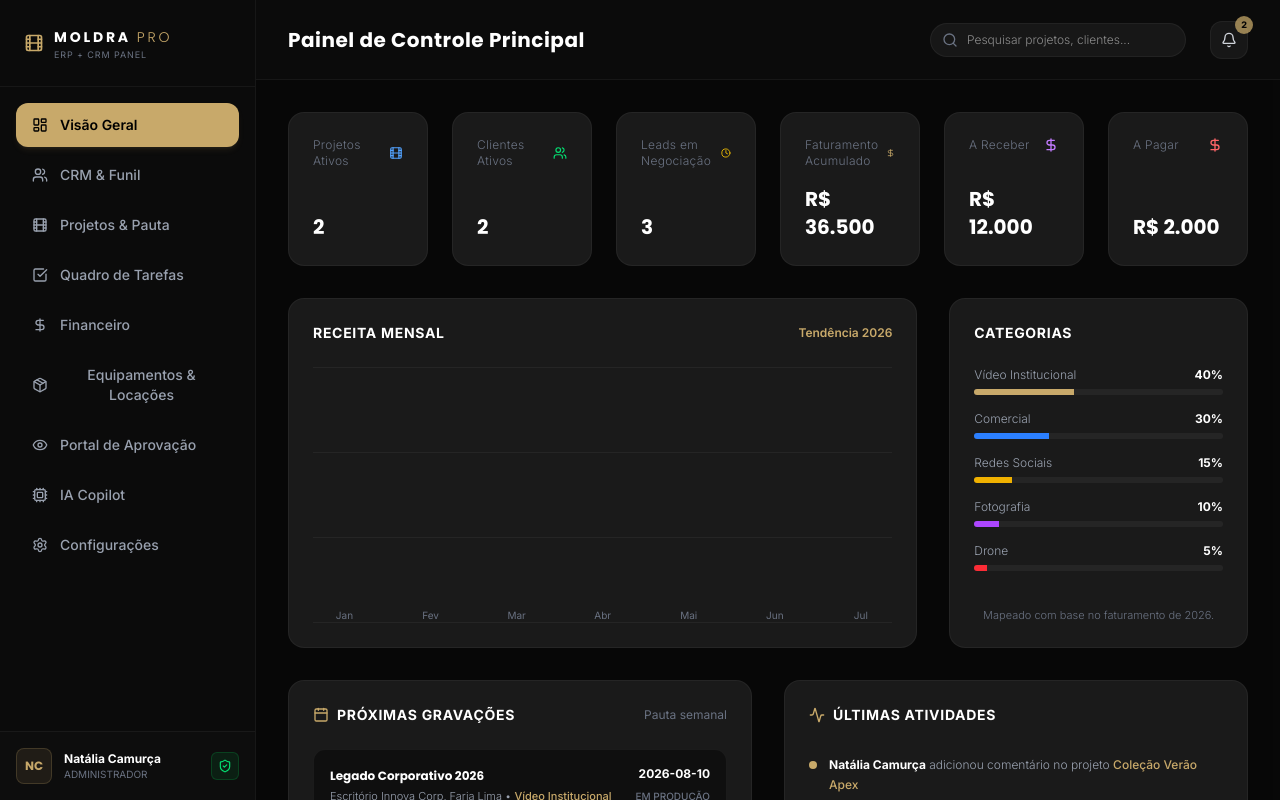
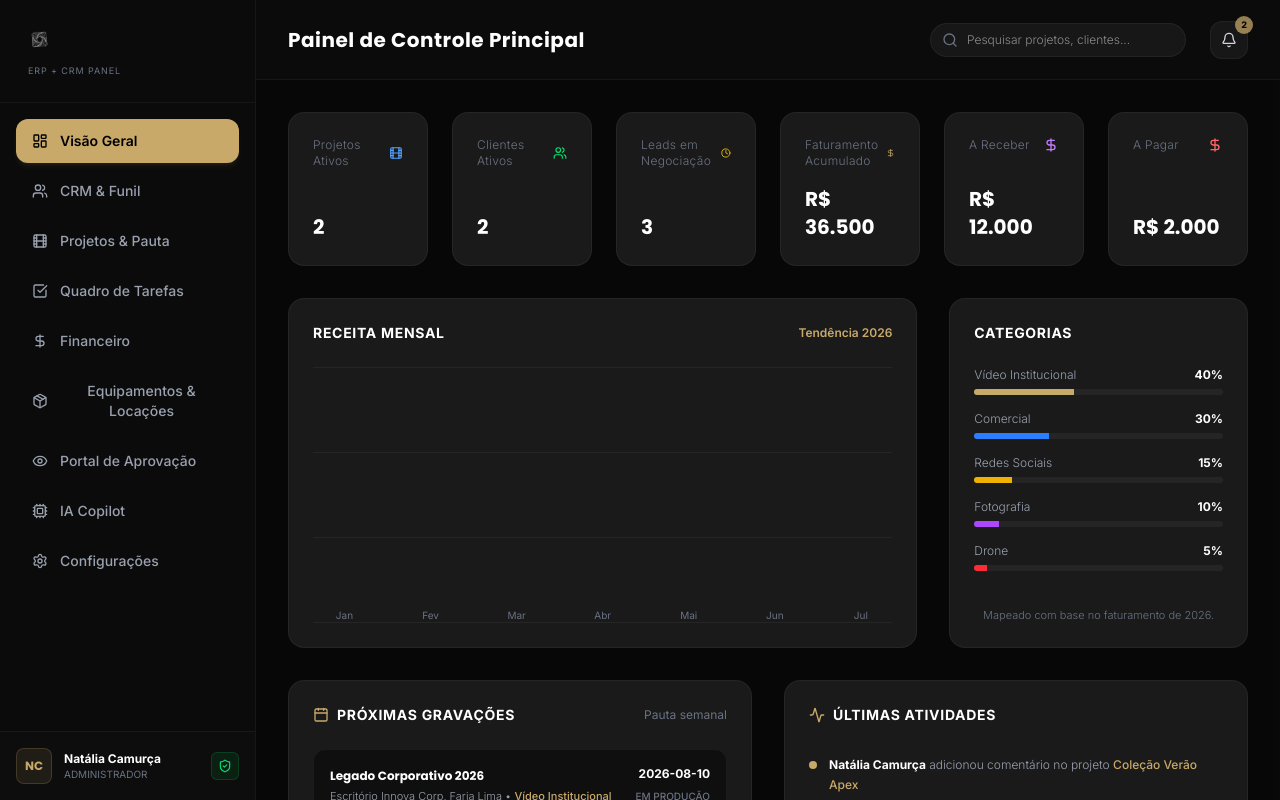
Before and after one commit to moldra-films/moldra-website, a Next.js app: page /admin in a window 1280 px wide. Built offline with nearby package versions, Linux system fonts and the light colour scheme.

Commit message:
Add official Moldra Films logo and update components

```diff
--- a/src/components/Footer.tsx
+++ b/src/components/Footer.tsx
@@ -1,6 +1,7 @@
 "use client";
 
 import { Film, ArrowUp } from "lucide-react";
+import Image from "next/image";
 
 const InstagramIcon = () => (
   <svg
@@ -65,10 +66,13 @@ export default function Footer({ onScrollToSection }: FooterProps) {
           {/* Logo & Info */}
           <div className="md:col-span-2">
             <div className="flex items-center gap-2 mb-6 cursor-pointer" onClick={handleScrollTop}>
-              <Film className="w-6 h-6 text-primary" />
-              <span className="text-lg font-bold tracking-[0.3em] uppercase text-white font-display">
-                MOLDRA <span className="text-primary font-light">FILMS</span>
-              </span>
+              <Image
+                src="/logo.png"
+                alt="Moldra Films Logo"
+                width={150}
+                height={40}
+                className="h-8 w-auto object-contain"
+              />
             </div>
             <p className="text-sm text-gray-400 font-sans font-light leading-relaxed max-w-sm">
               Somos uma produtora audiovisual focada em criar conteúdos cinematográficos impactantes que fortalecem e consolidam marcas no mercado.
--- a/src/components/Hero.tsx
+++ b/src/components/Hero.tsx
@@ -2,6 +2,7 @@
 
 import { motion } from "framer-motion";
 import { Play, ArrowRight, Film } from "lucide-react";
+import Image from "next/image";
 
 interface HeroProps {
   onScrollToPortfolio: () => void;
@@ -38,12 +39,15 @@ export default function Hero({ onScrollToPortfolio, onScrollToContact }: HeroPro
           initial={{ opacity: 0, y: -20 }}
           animate={{ opacity: 1, y: 0 }}
           transition={{ duration: 1.2, ease: "easeOut" }}
-          className="flex items-center gap-3 mb-8"
+          className="flex justify-center mb-8"
         >
-          <Film className="w-8 h-8 text-primary animate-pulse" />
-          <span className="text-xl font-bold tracking-[0.4em] uppercase text-white font-display">
-            MOLDRA <span className="text-primary font-light">FILMS</span>
-          </span>
+          <Image
+            src="/logo.png"
+            alt="Moldra Films Logo"
+            width={240}
+            height={65}
+            className="h-16 w-auto object-contain"
+          />
         </motion.div>
 
         {/* Main Title */}
--- a/src/components/Navbar.tsx
+++ b/src/components/Navbar.tsx
@@ -3,6 +3,7 @@
 import { useState, useEffect } from "react";
 import { Film, Menu, X } from "lucide-react";
 import { motion, AnimatePresence } from "framer-motion";
+import Image from "next/image";
 
 interface NavbarProps {
   onScrollToSection: (id: string) => void;
@@ -47,10 +48,13 @@ export default function Navbar({ onScrollToSection }: NavbarProps) {
             onClick={() => window.scrollTo({ top: 0, behavior: "smooth" })}
             className="flex items-center gap-2 cursor-pointer group"
           >
-            <Film className="w-6 h-6 text-primary group-hover:rotate-12 transition-transform duration-300" />
-            <span className="text-lg font-bold tracking-[0.3em] uppercase text-white font-display">
-              MOLDRA <span className="text-primary font-light">FILMS</span>
-            </span>
+            <Image
+              src="/logo.png"
+              alt="Moldra Films Logo"
+              width={160}
+              height={45}
+              className="h-10 w-auto object-contain"
+            />
           </div>
 
           {/* Desktop Nav Links */}
--- a/src/components/admin/AdminSidebar.tsx
+++ b/src/components/admin/AdminSidebar.tsx
@@ -12,6 +12,7 @@ import {
   Settings,
   ShieldCheck
 } from "lucide-react";
+import Image from "next/image";
 
 interface AdminSidebarProps {
   activeTab: string;
@@ -36,16 +37,17 @@ export default function AdminSidebar({ activeTab, setActiveTab }: AdminSidebarPr
       {/* Upper Area: Logo & Menu */}
       <div className="flex flex-col">
         {/* Brand Logo header */}
-        <div className="px-6 py-6 border-b border-white/5 flex items-center gap-2.5">
-          <Film className="w-5 h-5 text-primary" />
-          <div>
-            <span className="text-sm font-bold tracking-[0.2em] uppercase text-white font-display">
-              MOLDRA <span className="text-primary font-light">PRO</span>
-            </span>
-            <span className="block text-[9px] uppercase tracking-widest text-gray-500 font-sans">
-              ERP + CRM Panel
-            </span>
-          </div>
+        <div className="px-6 py-6 border-b border-white/5 flex flex-col gap-2">
+          <Image
+            src="/logo.png"
+            alt="Moldra Films Logo"
+            width={140}
+            height={35}
+            className="h-8 w-auto object-contain self-start"
+          />
+          <span className="block text-[9px] uppercase tracking-widest text-gray-500 font-sans pl-1">
+            ERP + CRM Panel
+          </span>
         </div>
 
         {/* Menu Navigation */}
```
Also changed, not shown: public/logo.png (added).
